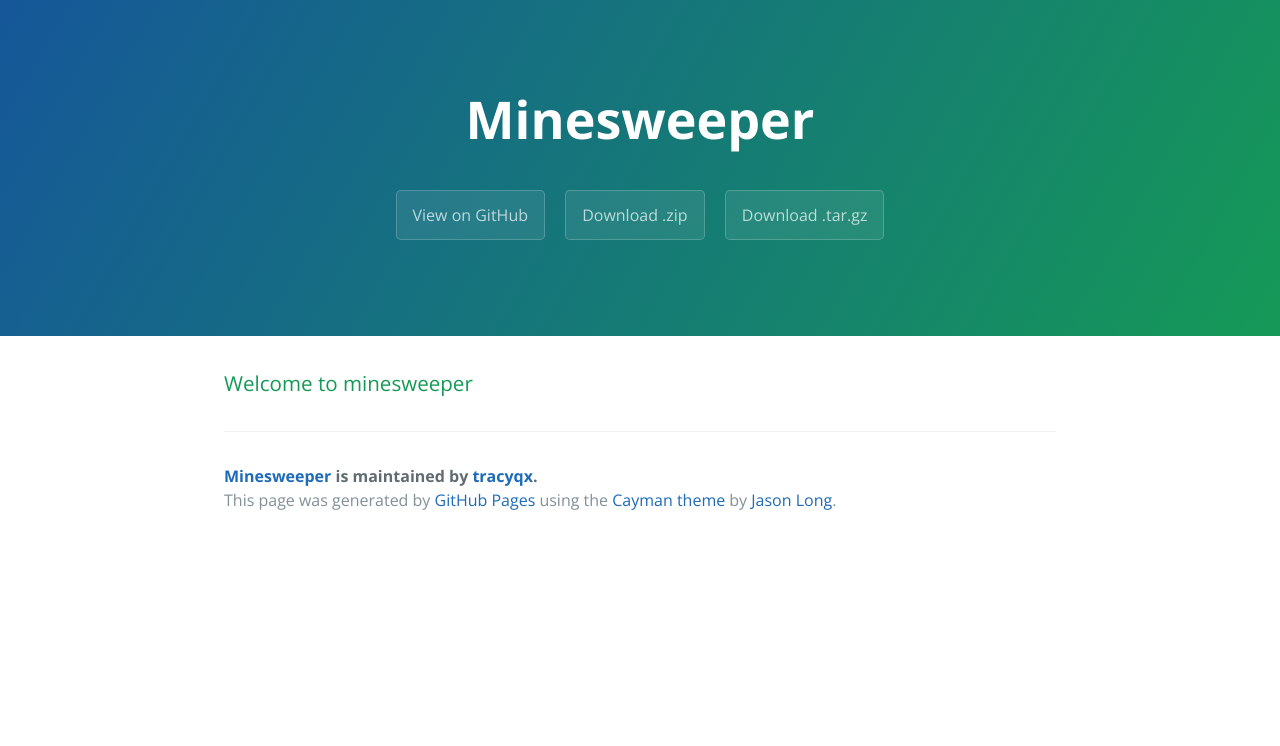
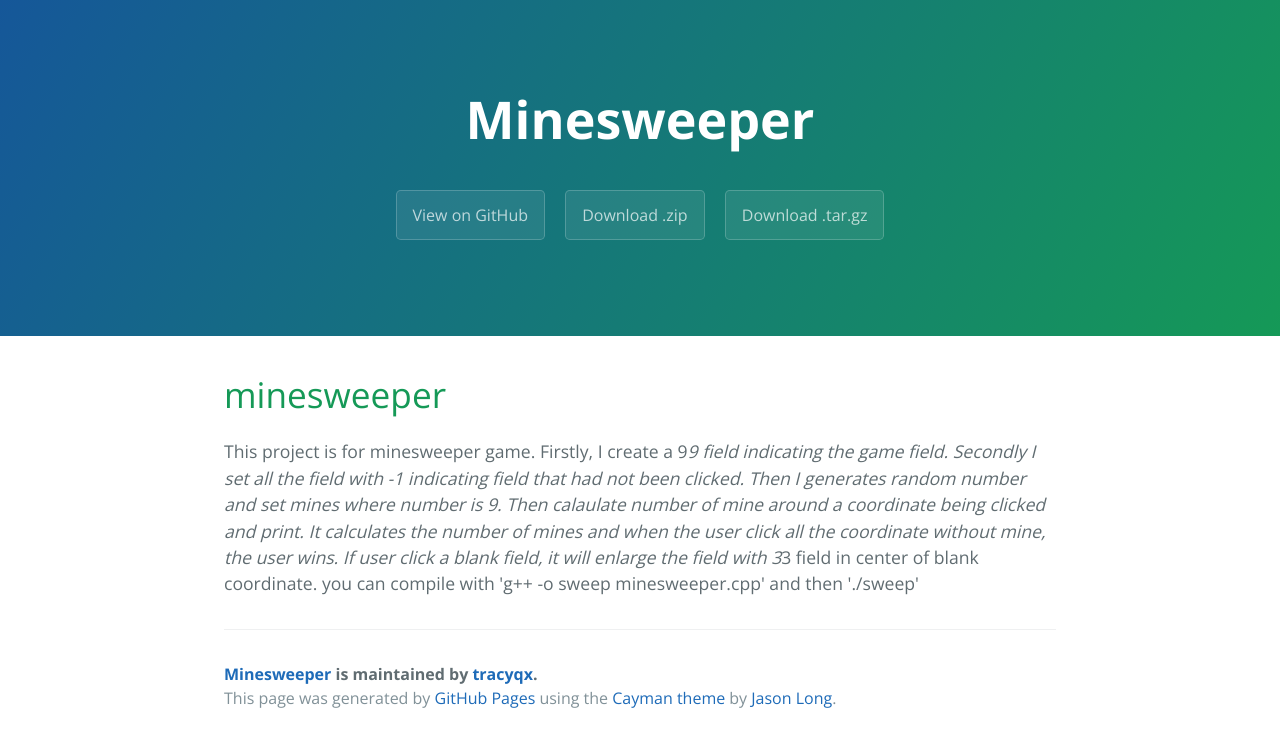
Before and after one commit to sponge2015/minesweeper, a plain HTML site: page index.html in a window 1280 px wide. Drawn offline with nearby package versions, Linux system fonts and the light colour scheme.

Commit message:
Create gh-pages branch via GitHub

```diff
--- a/index.html
+++ b/index.html
@@ -19,8 +19,16 @@
     </section>
 
     <section class="main-content">
-      <h3>
-<a id="welcome-to-minesweeper" class="anchor" href="#welcome-to-minesweeper" aria-hidden="true"><span aria-hidden="true" class="octicon octicon-link"></span></a>Welcome to minesweeper</h3>
+      <h1>
+<a id="minesweeper" class="anchor" href="#minesweeper" aria-hidden="true"><span aria-hidden="true" class="octicon octicon-link"></span></a>minesweeper</h1>
+
+<p>This project is for minesweeper game. Firstly, I create a 9<em>9 field indicating the game field.
+Secondly I set all the field with -1 indicating field that had not been clicked.
+Then I generates random number and set mines where number is 9.
+Then calaulate number of mine around a coordinate being clicked and print.
+It calculates the number of mines and when the user click all the coordinate without mine, the user wins.
+If user click a blank field, it will enlarge the field with 3</em>3 field in center of blank coordinate.
+you can compile with 'g++ -o sweep minesweeper.cpp' and then './sweep'</p>
 
       <footer class="site-footer">
         <span class="site-footer-owner"><a href="https://github.com/tracyqx/minesweeper">Minesweeper</a> is maintained by <a href="https://github.com/tracyqx">tracyqx</a>.</span>
--- a/params.json
+++ b/params.json
@@ -1,6 +1,6 @@
 {
   "name": "Minesweeper",
   "tagline": "",
-  "body": "### Welcome to minesweeper",
+  "body": "# minesweeper \r\nThis project is for minesweeper game. Firstly, I create a 9*9 field indicating the game field. \r\nSecondly I set all the field with -1 indicating field that had not been clicked.\r\nThen I generates random number and set mines where number is 9. \r\nThen calaulate number of mine around a coordinate being clicked and print.\r\nIt calculates the number of mines and when the user click all the coordinate without mine, the user wins.\r\nIf user click a blank field, it will enlarge the field with 3*3 field in center of blank coordinate. \r\nyou can compile with 'g++ -o sweep minesweeper.cpp' and then './sweep'\r\n",
   "note": "Don't delete this file! It's used internally to help with page regeneration."
 }
```
